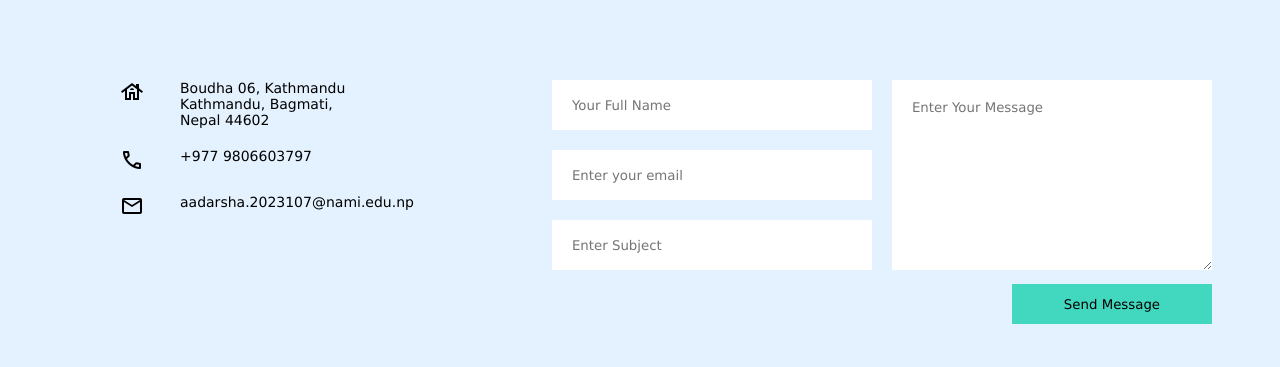
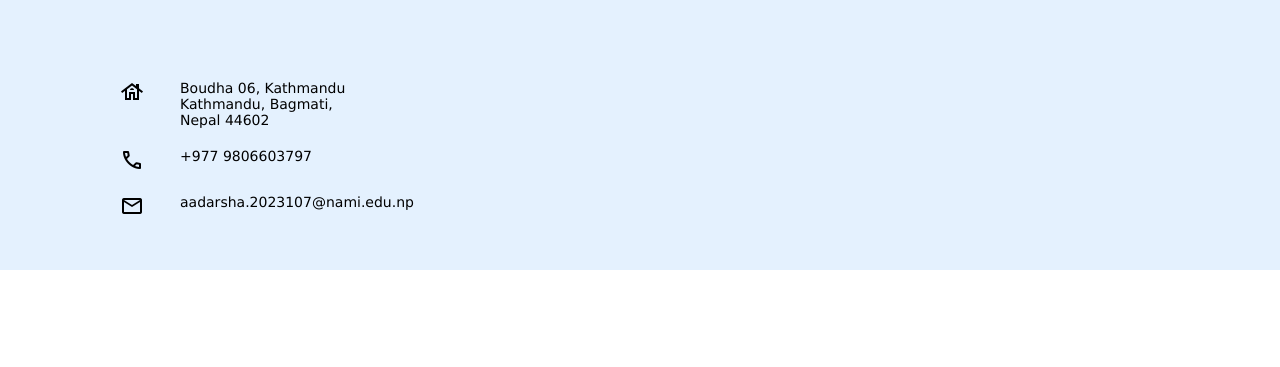
Before and after one commit to aadarshashahi/CSY1018-Web-Development-Assignment-I-2023107-Aadarsha-Shahi-Project, a plain HTML site: page contact.html in a window 1280 px wide. Shown: the part 1011-1378 px from the top of the page. Drawn offline with nearby package versions, Linux system fonts and the light colour scheme.

Commit message:
Portfolio Section-1 added

```diff
--- a/contact.html
+++ b/contact.html
@@ -99,17 +99,6 @@
 				</div>
 			</div>
 			<div class="form">
-				<form>
-					<div>
-						<input class="name" name="name" id="name" placeholder="Your Full Name" required/><br/>
-						<input type="email" name="email" placeholder="Enter your email" required/><br/>
-						<input type="text" name="subject" placeholder="Enter Subject"required/>
-					</div>
-					<div>
-						<textarea type="text" name="message" placeholder="Enter Your Message"required/></textarea><br/>
-						<button type="submit" name="Submit">Send Message</button>
-					</div>
-				</form>
 			</div>
 		</section>
 
```
